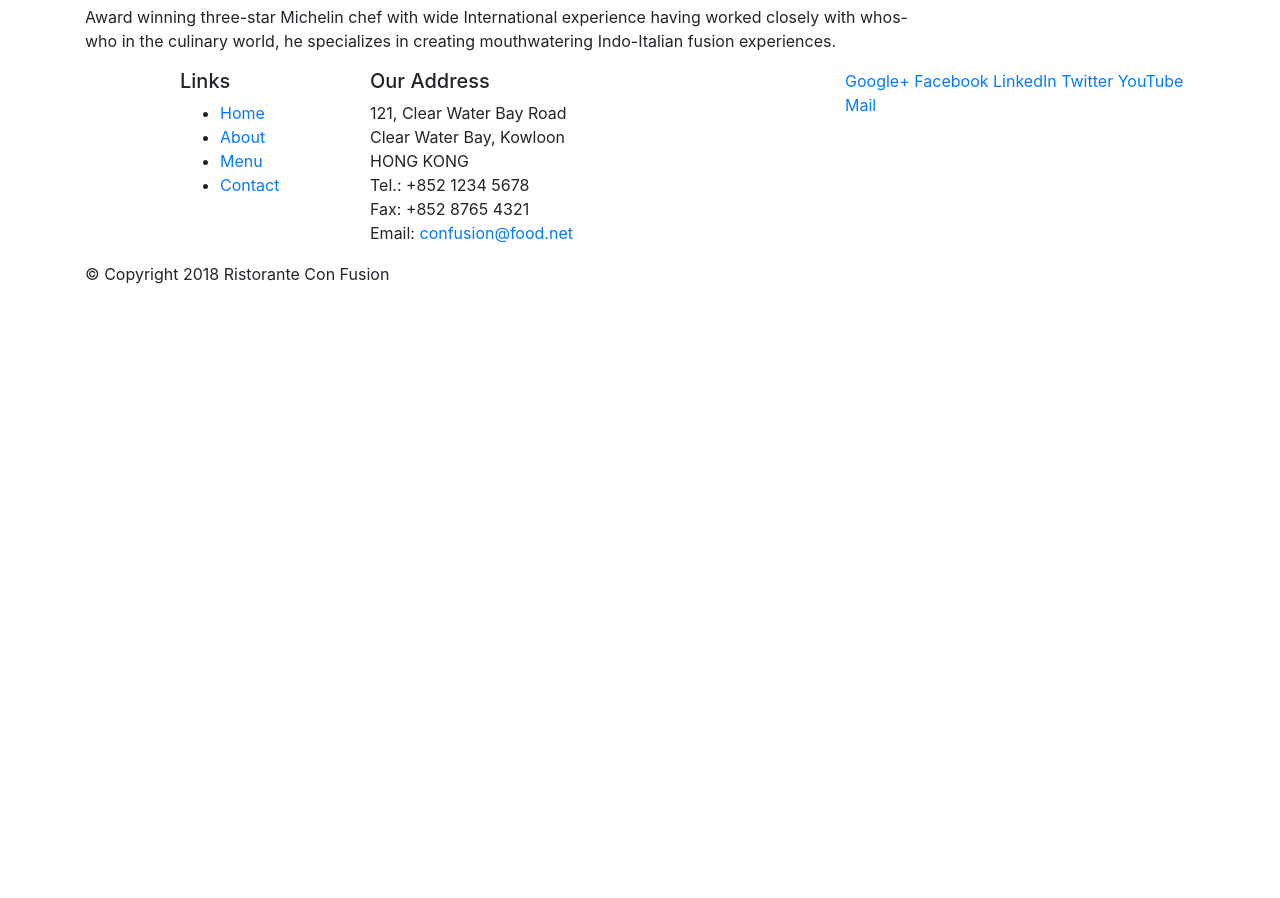
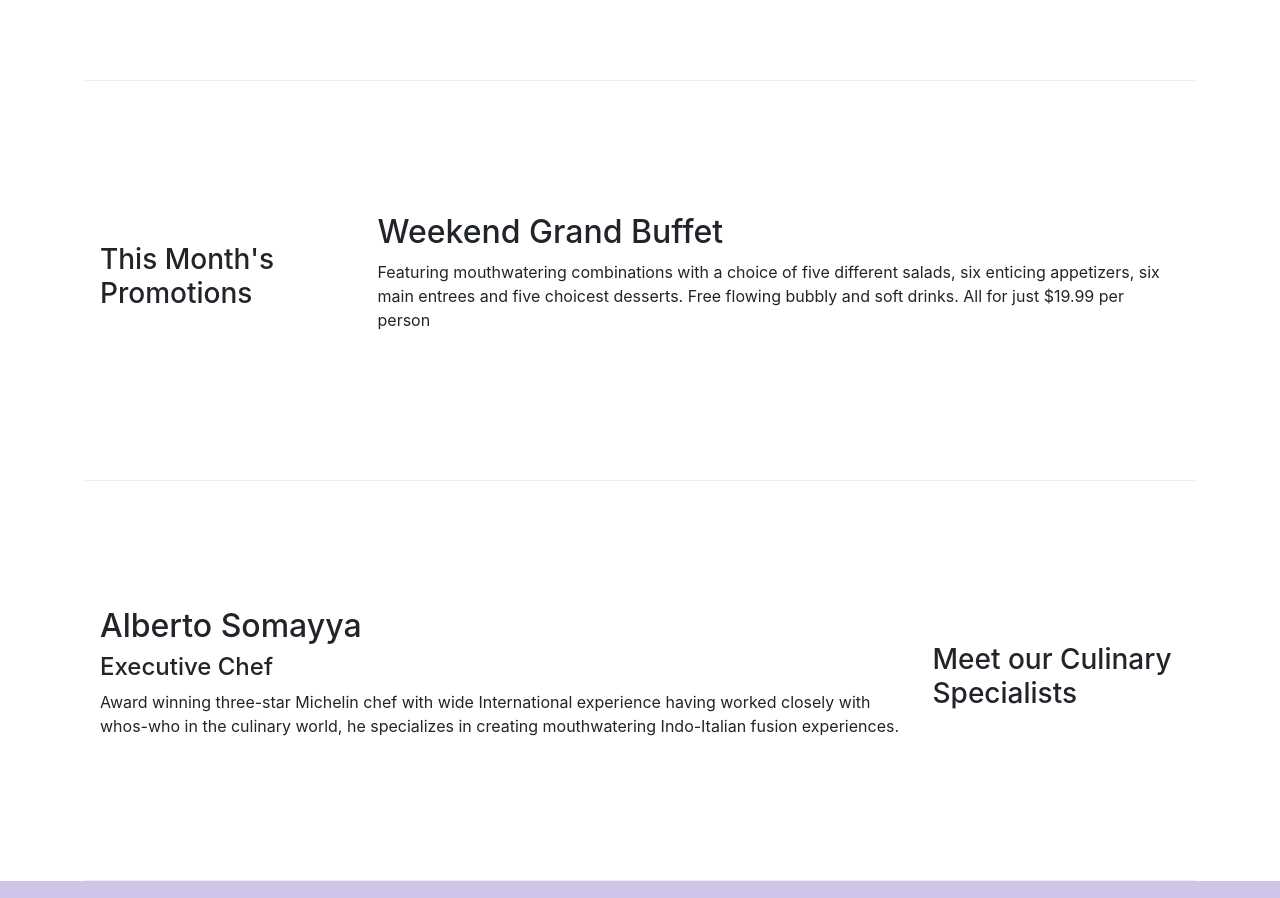
Before and after one commit to joselvelez/conFusion, a website: page index.html in a window 1280 px wide. Shown: the part 603-1501 px from the top of the page. Before the commit the page ends 905 px from the top, so only its background shows below. Drawn offline with nearby package versions, Linux system fonts and the light colour scheme.

Commit message:
Bootstrap Grid Part 2

```diff
--- /dev/null
+++ b/css/styles.css
@@ -0,0 +1,30 @@
+.row-header {
+    margin: 0px auto;
+    padding: 0px;
+}
+
+.row-content {
+    margin: 0px auto;
+    padding: 50px 0px 50px 0px;
+    border-bottom: 1px ridge;
+    min-height: 400px;
+}
+
+.footer {
+    background-color: #D1C4E9;
+    margin: 0px auto;
+    padding: 20px 0px 20px 0px;
+}
+
+.jumbotron {
+    padding: 70px 30px 70px 30px;
+    margin: 0px auto;
+    background: #9575CD;
+    color: floralwhite;
+}
+
+address {
+    font-size: 80%;
+    margin: 0px;
+    color: #0f0f0f;
+}
--- a/index.html
+++ b/index.html
@@ -8,6 +8,7 @@
     <meta http-equiv="x-ua-compatible" content="ie=edge">
     <!-- Bootstrap CSS -->
     <link rel="stylesheet" href="node_modules/bootstrap/dist/css/bootstrap.min.css">
+    <link rel="stylesheet" href="css/styles.css">
     <title>Ristorante Con Fusion</title>
 </head>
 
@@ -15,7 +16,7 @@
 
     <header class="jumbotron">
         <div class="container">
-            <div class="row">
+            <div class="row row-header">
                 <div class="col 12 col-sm-6">
                     <h1>Ristorante con Fusion</h1>
                     <p>We take inspiration from the World's best cuisines, and create a unique fusion experience. Our lipsmacking creations will tickle your culinary senses!</p>
@@ -27,7 +28,7 @@
     </header>
 
     <div class="container">
-        <div class="row">
+        <div class="row row-content align-items-center">
             <div class="col 12 col-sm-4 order-sm-last col-md-3">
                 <h3>Our Lipsmacking Culinary Creations</h3>
             </div>
@@ -38,7 +39,7 @@
         </div>
 
 
-        <div class="row">
+        <div class="row row-content align-items-center">
             <div class="col 12 col-sm-4 col-md-3">
                 <h3>This Month's Promotions</h3>
             </div>
@@ -48,7 +49,7 @@
             </div>
         </div>
 
-        <div class="row">
+        <div class="row row-content align-items-center">
             <div class="col 12 col-sm-4 order-sm-last col-md-3">
                 <h3>Meet our Culinary Specialists</h3>
             </div>
@@ -60,12 +61,12 @@
         </div>
     </div>
 
-    <footer>
+    <footer class="footer">
         <div class="container">
             <div class="row">
                 <div class="col-4 offset-1 col-sm-2">
                     <h5>Links</h5>
-                    <ul>
+                    <ul class="list-unstyled">
                         <li><a href="#">Home</a></li>
                         <li><a href="#">About</a></li>
                         <li><a href="#">Menu</a></li>
@@ -83,8 +84,8 @@
 		              Email: <a href="mailto:confusion@food.net">confusion@food.net</a>
 		           </address>
                 </div>
-                <div class="col 12 col-sm-4">
-                    <div>
+                <div class="col 12 col-sm-4 align-self-center">
+                    <div class="text-center">
                         <a href="http://google.com/+">Google+</a>
                         <a href="http://www.facebook.com/profile.php?id=">Facebook</a>
                         <a href="http://www.linkedin.com/in/">LinkedIn</a>
@@ -94,8 +95,8 @@
                     </div>
                 </div>
            </div>
-           <div class="col-auto"></div>
-                <div>
+           <div class="row justify-content-center">
+                <div class="col-auto">
                     <p>© Copyright 2018 Ristorante Con Fusion</p>
                 </div>
            </div>
```
